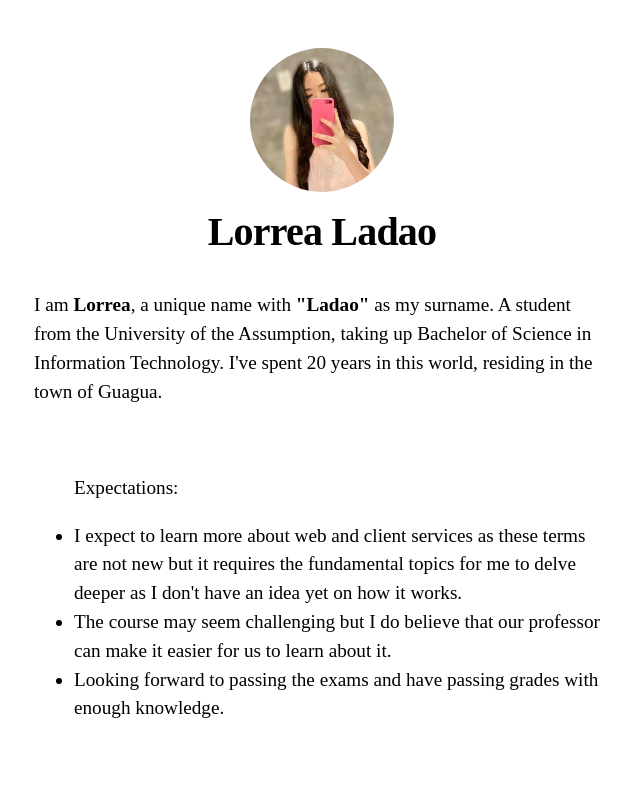
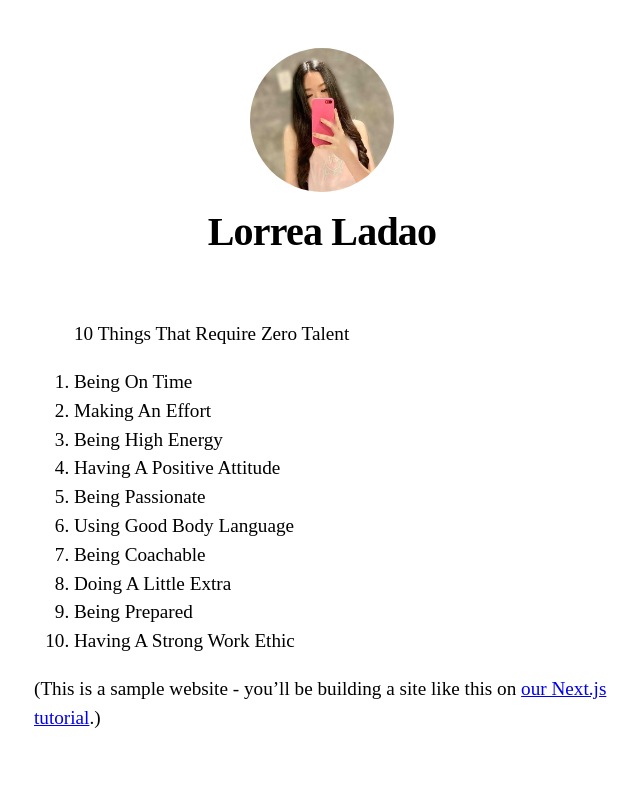
Before and after one commit to LorreaLadao/prelimexam, a Next.js app: page / in a window 1280 px wide. Shown: the top 795 px of the page, without its empty margins (318-958 px from the left). Built offline with nearby package versions, Linux system fonts and the light colour scheme.

Commit message:
Update index.js

```diff
--- a/pages/index.js
+++ b/pages/index.js
@@ -7,33 +7,23 @@
   return (
     <Layout home>
       <Head>
-        <title>Introducing Lorrea</title>
+        <title>No Talent Required</title>
       </Head>
       <section className={utilStyles.headingMd}>
-        <p>
-          I am <b>Lorrea</b>, a unique name with <b>"Ladao"</b> as my surname. A student from the University of the Assumption, taking up Bachelor
-          of Science in Information Technology. I've spent 20 years in this world, residing in the town of Guagua.
-        </p>
-        <br />
-        <ul>
-          <p>Expectations:</p>
-          <li>I expect to learn more about web and client services as these terms are not new but it requires the fundamental topics for me to delve deeper as I don't have an idea yet on how it works.</li>
-          <li>The course may seem challenging but I do believe that our professor can make it easier for us to learn about it.</li>
-          <li>Looking forward to passing the exams and have passing grades with enough knowledge.</li>
-        </ul>
+
         <br />
         <ol>
-          <p>Things that require zero talent:</p>
-          <li>Punctuality</li>
-          <li>Accountability</li>
-          <li>Responsible</li>
-          <li>Loving Yourself</li>
-          <li>Attentively Listening</li>
-          <li>Doing Better</li>
-          <li>Appreciative</li>
-          <li>Healthy Living</li>
-          <li>Maintaining Positive Affirmations</li>
-          <li>Showing Concern</li>
+          <p>10 Things That Require Zero Talent</p>
+          <li>Being On Time</li>
+          <li>Making An Effort</li>
+          <li>Being High Energy</li>
+          <li>Having A Positive Attitude</li>
+          <li>Being Passionate</li>
+          <li>Using Good Body Language</li>
+          <li>Being Coachable</li>
+          <li>Doing A Little Extra</li>
+          <li>Being Prepared</li>
+          <li>Having A Strong Work Ethic</li>
         </ol>
         <p>
           (This is a sample website - you’ll be building a site like this on{' '}
```
